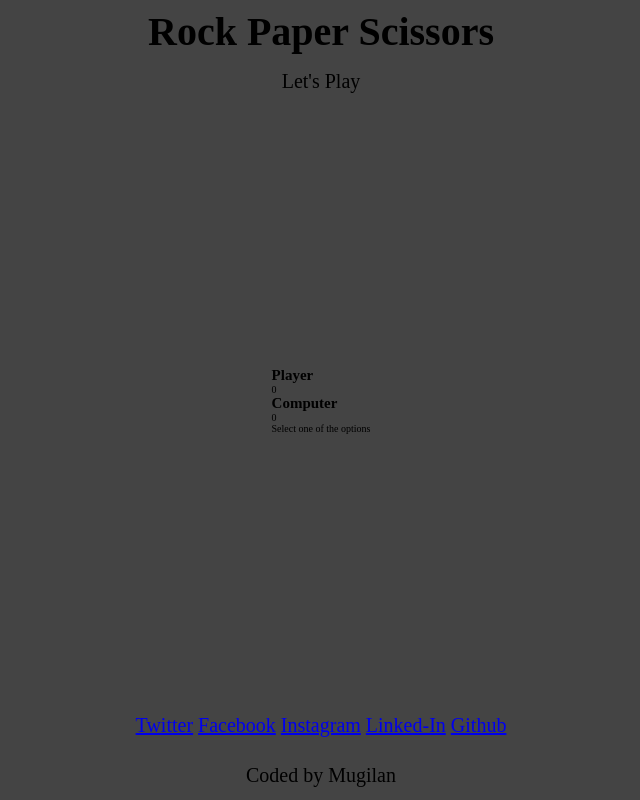
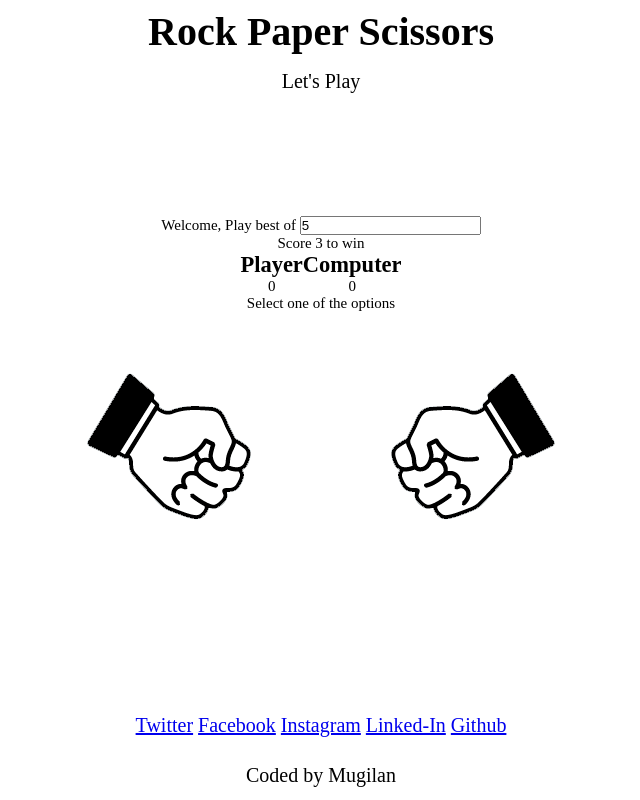
Before and after one commit to Mugilan-Codes/rock-paper-scissors, a website built with webpack: page src/template.html in a window 1280 px wide. Shown: the whole page, without its empty margins (319-959 px from the left). Built offline with nearby package versions, Linux system fonts and the light colour scheme.

Commit message:
Template Work

```diff
--- a/src/main.scss
+++ b/src/main.scss
@@ -1,4 +1,4 @@
-$primary: #444444;
+$primary: #ffffff;
 
 * {
   margin: 0;
@@ -16,6 +16,14 @@ html {
     width: inherit;
     height: inherit;
   }
+}
+
+.hide {
+  display: none;
+}
+
+img {
+  width: 100%;
 }
 
 .game {
@@ -37,6 +45,35 @@ html {
     font-size: 2rem;
   }
 
+  section {
+    font-size: 1.5rem;
+    width: 90%;
+    display: flex;
+    flex-direction: column;
+    justify-content: space-around;
+    align-items: center;
+    text-align: center;
+
+    .score {
+      display: flex;
+      justify-content: space-around;
+      align-items: center;
+      text-align: center;
+    }
+
+    .display-options {
+      display: flex;
+      justify-content: center;
+      align-items: center;
+
+      .player-choice {
+        img {
+          transform: rotateY(180deg);
+        }
+      }
+    }
+  }
+
   footer {
     font-size: 2rem;
     height: 10rem;
--- a/src/template.html
+++ b/src/template.html
@@ -13,6 +13,21 @@
       </header>
 
       <section>
+        <div class="info">
+          <label for="max-score">
+            Welcome, Play best of
+            <input
+              type="number"
+              name="max-score"
+              id="max-score"
+              value="5"
+              min="1"
+              step="1"
+          /></label>
+
+          <p class="win-score">Score <span>3</span> to win</p>
+        </div>
+
         <div class="score">
           <div class="player-score">
             <h2>Player</h2>
@@ -26,7 +41,22 @@
         </div>
 
         <div class="result">
-          <p>Select one of the options</p>
+          <p class="message">Select one of the options</p>
+
+          <p class="hide">
+            Took <span class="complete-rounds"></span> rounds for a result
+          </p>
+
+          <button class="hide">Restart Game</button>
+        </div>
+
+        <div class="display-options">
+          <div class="player-choice">
+            <img src="./assests/rock_1.png" alt="Rock" />
+          </div>
+          <div class="computer-choice">
+            <img src="./assests/rock_1.png" alt="Rock" />
+          </div>
         </div>
       </section>
 
```
